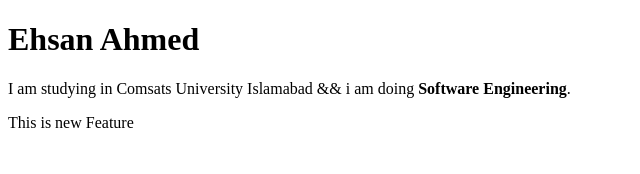
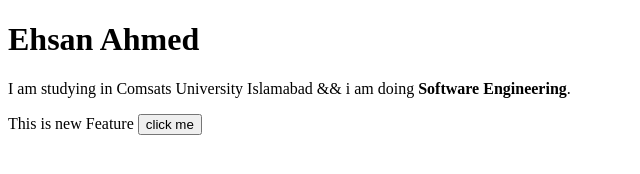
Before and after one commit to malikEhsan09/local-repo, a plain HTML site: page index.html in a window 1280 px wide. Shown: the whole page, without its empty margins (0-640 px from the left). Drawn offline with Linux system fonts and the light colour scheme.

Commit message:
Add Butotn

```diff
--- a/index.html
+++ b/index.html
@@ -9,6 +9,6 @@
 <body>
     <h1>Ehsan Ahmed</h1>
     <p>I am studying in Comsats University Islamabad && i am doing <b>Software Engineering</b>.</p>
-    <p>This is new Feature</p>
+    <p>This is new Feature <button>click me </button></p>
 </body>
 </html>
```
Also changed, not shown: style.css (line endings or trailing spaces).
